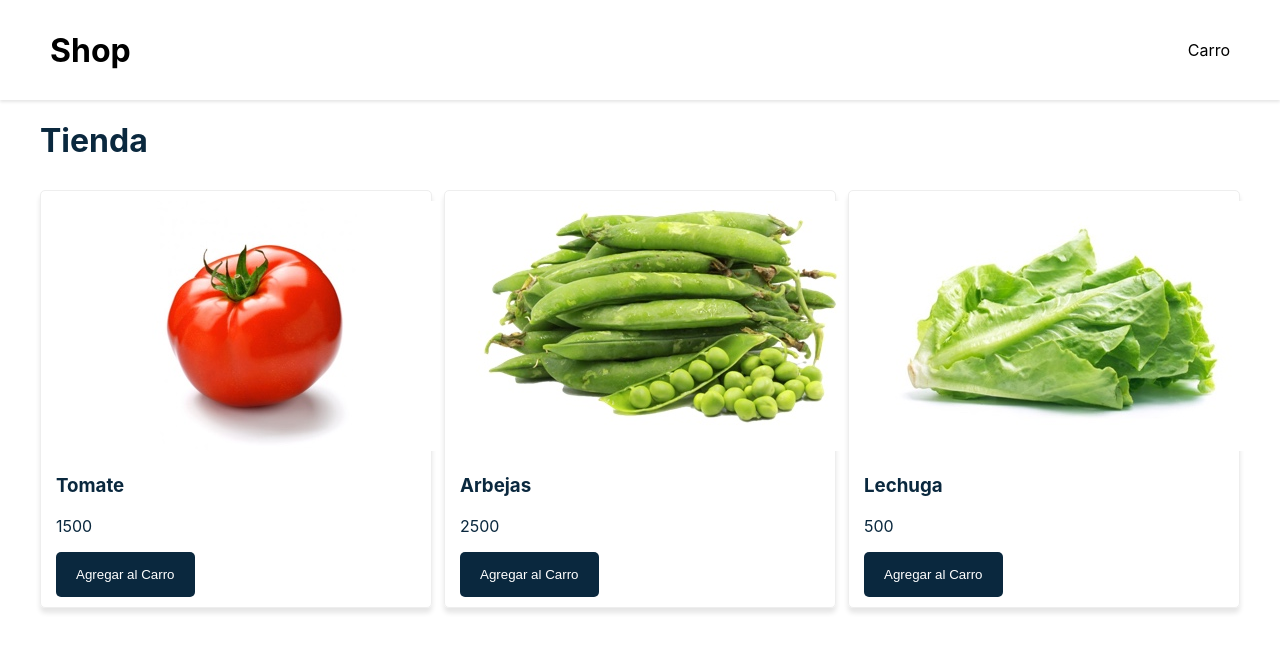
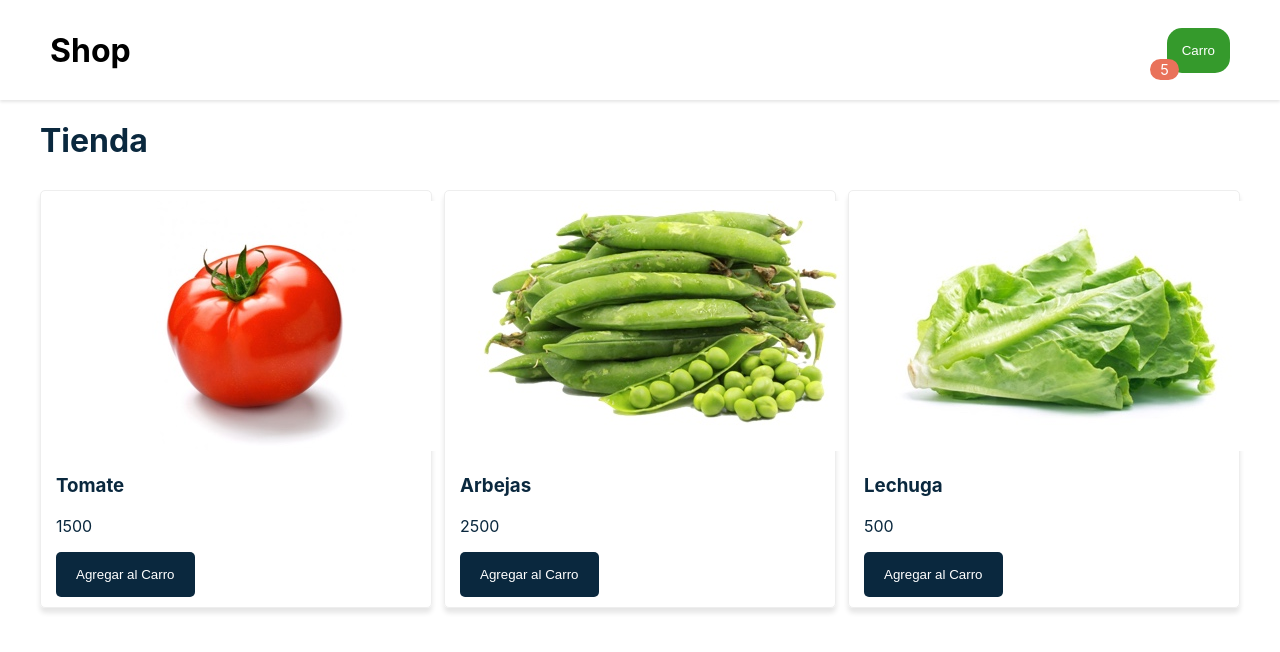
Before and after one commit to 51p50x/shopping-cart, a React (Create React App) app: page / in a window 1280 px wide. Shown: the top 652 px of the page. Built offline with nearby package versions, Linux system fonts and the light colour scheme.

Commit message:
sc-7: Added cart comoonent with bubble notificacion
 * created cart component with style

 * created bubblealtert component with static text and style

 * Added cart component to the navbar component

```diff
--- /dev/null
+++ b/src/components/BubbleAlert.js
@@ -0,0 +1,22 @@
+import { Component } from "react"
+
+const styles ={
+    bubbleAlert:{
+        backgroundColor: '#E9725A',
+        borderRadius: '15px',
+        color: '#fff',
+        padding: '2px 10px',
+        fontSize: '0.9rem',
+        width: '20px'
+    }
+}
+
+class BubbleAlert extends Component{
+    render(){
+        return(
+            <span style={styles.bubbleAlert}>5</span>
+        )
+    }
+}
+
+export default BubbleAlert
--- /dev/null
+++ b/src/components/Carro.js
@@ -0,0 +1,35 @@
+import { Component } from "react";
+import BubbleAlert from "./BubbleAlert";
+
+const styles = {
+    carro:{
+        backgroundColor: '#359A2C',
+        color:'#fff',
+        border: 'none',
+        padding: '15px',
+        borderRadius: '15px',
+        cursor: 'pointer'
+    },
+    bubble:{
+        position: 'relative',
+        left: 12,
+        top: 20
+    }
+}
+
+class Carro extends Component{
+    render(){
+        return(
+            <div>
+                <span style={styles.bubble}>
+                    <BubbleAlert/>
+                </span>
+                <button style={styles.carro}>
+                    Carro
+                </button>
+            </div>
+        )
+    }
+}
+
+export default Carro
--- a/src/components/Navbar.js
+++ b/src/components/Navbar.js
@@ -1,5 +1,6 @@
 import { Component } from "react";
 import Logo from './Logo'
+import Carro from './Carro'
 
 const styles = {
     navbar:{
@@ -19,7 +20,7 @@
         return(
             <nav style={styles.navbar}>
                 <Logo/>
-                <p>Carro</p>
+                <Carro/>
             </nav>
         )
     }
```
